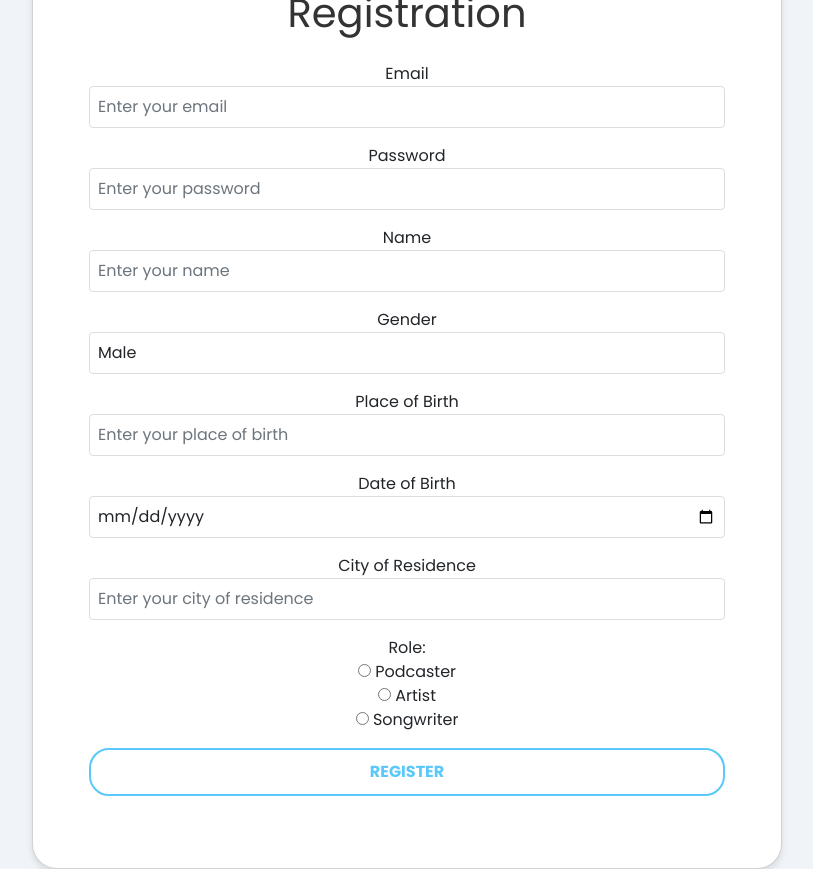
After one commit to hilmiatha/TK-BASDAT-C13, a Django app: page /register/show_register_pengguna/ in a window 1280 px wide. The commit adds this page. Shown: the whole page, without its empty margins (233-1046 px from the left). Run offline with Django 4.2, Linux system fonts and the light colour scheme.

Commit message:
added login and register

```diff
--- /dev/null
+++ b/homepage/templates/register_pengguna.html
@@ -0,0 +1,124 @@
+{% extends 'base.html' %}
+
+{% block content %}
+<title>Registrasi Pengguna</title>
+<div class="centered-container">
+    <div class="card">
+        <div class="card-body">
+            <h1>Registration</h1>
+
+            <form method="POST" action="" class="form-container">
+                {% csrf_token %}
+                <div class="form-group">
+                    <label for="emailInput">Email</label>
+                    <input type="email" id="emailInput" name="email" placeholder="Enter your email" class="form-control">
+                </div>
+
+                <div class="form-group">
+                    <label for="passwordInput">Password</label>
+                    <input type="password" id="passwordInput" name="password" placeholder="Enter your password" class="form-control">
+                </div>
+
+                <div class="form-group">
+                    <label for="nameInput">Name</label>
+                    <input type="text" id="nameInput" name="name" placeholder="Enter your name" class="form-control">
+                </div>
+
+                <div class="form-group">
+                    <label for="genderSelect">Gender</label>
+                    <select id="genderSelect" name="gender" class="form-control">
+                        <option value="male">Male</option>
+                        <option value="female">Female</option>
+                    </select>
+                </div>
+
+                <div class="form-group">
+                    <label for="birthplaceInput">Place of Birth</label>
+                    <input type="text" id="birthplaceInput" name="birthplace" placeholder="Enter your place of birth" class="form-control">
+                </div>
+
+                <div class="form-group">
+                    <label for="birthdateInput">Date of Birth</label>
+                    <input type="date" id="birthdateInput" name="birthdate" class="form-control">
+                </div>
+
+                <div class="form-group">
+                    <label for="cityInput">City of Residence</label>
+                    <input type="text" id="cityInput" name="city" placeholder="Enter your city of residence" class="form-control">
+                </div>
+
+                <div class="form-group">
+                    <label>Role:</label><br>
+                    <input type="radio" id="podcasterRadio" name="role" value="podcaster">
+                    <label for="podcasterRadio">Podcaster</label><br>
+                    <input type="radio" id="artistRadio" name="role" value="artist">
+                    <label for="artistRadio">Artist</label><br>
+                    <input type="radio" id="songwriterRadio" name="role" value="songwriter">
+                    <label for="songwriterRadio">Songwriter</label>
+                </div>
+
+                <div class="form-group text-center">
+                    <button class="btn" type="submit">Register</button>
+                </div>
+            </form>
+        </div>
+    </div>
+</div>
+<style>
+    body, html {
+        height: 100%;
+        margin: 0;
+        font-family: 'Poppins', sans-serif;
+        background-color: #f0f4f8;
+    }
+    .centered-container {
+        display: flex;
+        justify-content: center;
+        align-items: center;
+        height: 100%;
+    }
+    .card {
+        background: white;
+        border-radius: 25px;
+        box-shadow: 0 4px 6px rgba(0, 0, 0, 0.1);
+        padding: 40px;
+        width: 750px;
+        text-align: center;
+    }
+    h1 {
+        color: #333;
+        margin-bottom: 25px;
+    }
+    .btn {
+        display: block;
+        width: 100%;
+        padding: 10px;
+        background-color: #FFFFFF;
+        border: 2px solid #5ac8fa;
+        border-radius: 20px;
+        color: #5ac8fa;
+        font-weight: 600;
+        text-transform: uppercase;
+        transition: all 0.3s ease;
+        cursor: pointer;
+    }
+    .btn:hover {
+        background-color: #5ac8fa;
+        color: white;
+    }
+    .form-group {
+        margin-bottom: 1rem;
+    }
+    .form-control {
+        padding: 0.5rem;
+        border: 1px solid #ddd;
+        border-radius: 4px;
+    }
+    .text-danger {
+        color: #dc3545;
+    }
+    .text-center {
+        text-align: center;
+    }
+</style>
+{% endblock content %}
--- a/homepage/urls.py
+++ b/homepage/urls.py
@@ -1,6 +1,10 @@
 from django.urls import path
-from .views import homepage_view
+from .views import *
 
 urlpatterns = [
     path('', homepage_view, name='homepage'),
+    path('login/', show_login, name='show_login'),
+    path('register/', show_register, name='show_register'),
+    path('register/show_register_pengguna/', show_register_pengguna, name='show_register_pengguna'),
+    path('register/show_register_label/', show_register_label, name='show_register_label'),
 ]
--- a/homepage/views.py
+++ b/homepage/views.py
@@ -2,10 +2,28 @@ from django.shortcuts import render
 from django.db import connection
 from homepage.query import *
 from utils import parse
+from django.views.decorators.csrf import csrf_exempt
+
 
 def homepage_view(request):
-    with connection.cursor() as cursor:
-        cursor.execute(select_all())
-        result = cursor.fetchall()
+    return render(request, 'homepage.html')
 
-    return render(request, 'index.html', {'data': result})
+
+
+@csrf_exempt
+def show_login(request):
+    return render(request, 'login.html')
+
+
+@csrf_exempt
+def show_register(request):
+    return render(request, 'register.html')
+
+@csrf_exempt
+def show_register_pengguna(request):
+    return render(request, 'register_pengguna.html')
+
+
+@csrf_exempt
+def show_register_label(request):
+    return render(request, 'register_label.html')
--- a/templates/base.html
+++ b/templates/base.html
@@ -1,52 +1,23 @@
 {% load static %}
-<style>
-    @layer base {
-      @import url('https://fonts.googleapis.com/css2?family=Poppins:wght@400;600;700&display=swap');
-
-      body {
-        font-family: 'Poppins', sans-serif;
-      }
-    }
-</style>
-
 <!DOCTYPE html>
 <html lang="en">
+
 <head>
-        <meta charset="UTF-8" />
-        <meta
-            name="viewport"
-            content="width=device-width, initial-scale=1.0"
-        />
-        <link href="https://fonts.googleapis.com/css2?family=Poppins:wght@400;600;700&display=swap" rel="stylesheet">
-        <script src="https://cdn.tailwindcss.com"></script>
+  <meta charset="UTF-8">
+  <meta name="viewport" content="width=device-width, initial-scale=1.0">
+  <link rel="stylesheet" href="{% static 'css/style.css' %}">
+  <link href="https://cdn.jsdelivr.net/npm/bootstrap@5.2.1/dist/css/bootstrap.min.css" rel="stylesheet" integrity="sha384-iYQeCzEYFbKjA/T2uDLTpkwGzCiq6soy8tYaI1GyVh/UjpbCx/TYkiZhlZB6+fzT" crossorigin="anonymous">
+  <script src="https://cdn.jsdelivr.net/npm/bootstrap@5.2.1/dist/js/bootstrap.bundle.min.js" integrity="sha384-u1OknCvxWvY5kfmNBILK2hRnQC3Pr17a+RTT6rIHI7NnikvbZlHgTPOOmMi466C8" crossorigin="anonymous"></script>
+  <link href='https://fonts.googleapis.com/css?family=Poppins' rel='stylesheet'>
+  <link href="https://fonts.googleapis.com/css2?family=Poppins:wght@700&display=swap" rel="stylesheet">
   {% block meta %}
   {% endblock meta %}
 </head>
 
 <body>
-        <!-- Navbar -->
-        <nav class="bg-white shadow">
-            <div class="container mx-auto px-6 py-3">
-                <div class="flex items-center justify-between">
-                    <div class="flex items-center">
-                        <a href="#" class="text-gray-800 text-xl font-bold">Marmut</a>
-                        <!-- Primary Navigation Menu -->
-                        <div class="ml-10 space-x-4">
-                            <a href="/" class="text-gray-800 hover:text-gray-600 transition-colors duration-300">Home</a>
-                            <a href="/about" class="text-gray-800 hover:text-gray-600 transition-colors duration-300">About</a>
-                            <a href="/services" class="text-gray-800 hover:text-gray-600 transition-colors duration-300">Services</a>
-                            <a href="/contact" class="text-gray-800 hover:text-gray-600 transition-colors duration-300">Contact</a>
-                        </div>
-                    </div>
-                    <!-- Secondary Navigation Menu -->
-                    <div class="flex items-center space-x-4">
-                        <a href="/login" class="text-gray-800 hover:text-gray-600 transition-colors duration-300">Log In</a>
-                        <a href="/signup" class="text-blue-600 hover:text-blue-400 transition-colors duration-300">Sign Up</a>
-                    </div>
-                </div>
-            </div>
-        </nav>
   {% block content %}
+
   {% endblock content %}
 </body>
+
 </html>
--- /dev/null
+++ b/templates/navbar.html
@@ -0,0 +1,5 @@
+<div class="navbar">
+    <div class="navbar-container">
+        <span class="navbar-title">Marmut Music B13</span>
+    </div>
+</div>
```
Also changed, not shown: homepage/templates/homepage.html (added, +60 -0 lines), homepage/templates/index.html (deleted, +0 -26 lines), homepage/templates/login.html (added, +91 -0 lines), homepage/templates/register.html (added, +59 -0 lines), homepage/templates/register_label.html (added, +97 -0 lines). Lines whose indentation alone changed are shown as unchanged.
